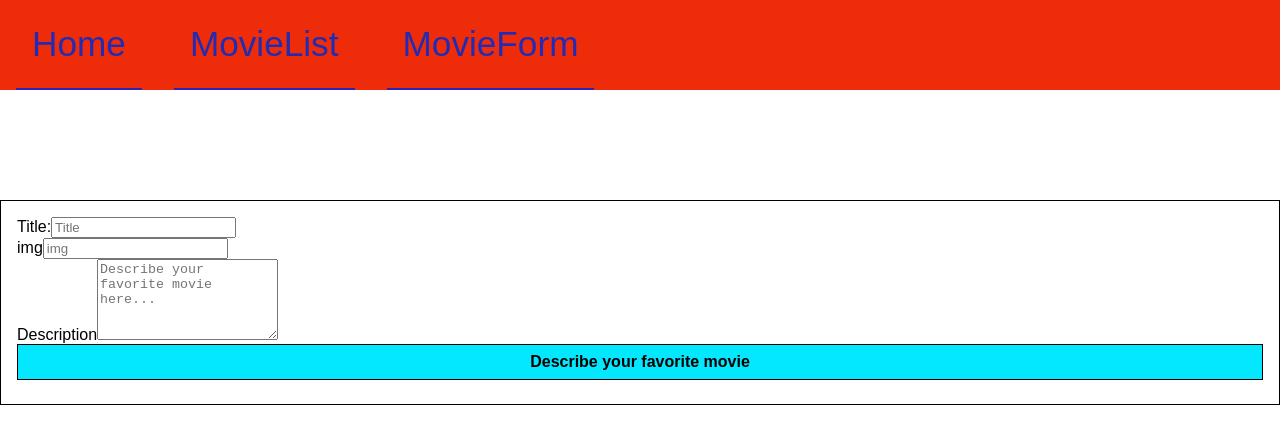
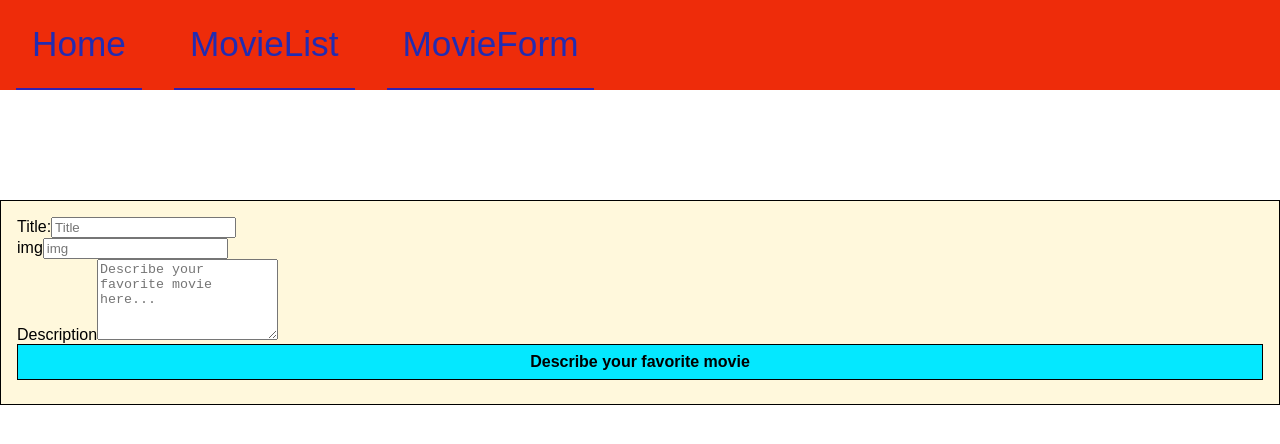
Before and after one commit to joshuamwale/Joshua-Mwale-React-App-project, a React (Create React App) app: page /movieform in a window 1280 px wide. Shown: the top 444 px of the page. Built offline with nearby package versions, Linux system fonts and the light colour scheme; data requests are answered from the project's data file.

Commit message:
Styled the movieform div

```diff
--- a/src/index.css
+++ b/src/index.css
@@ -114,6 +114,8 @@ form.movieform > input {
 
 .movieformdiv {
   margin-top: 200px;
+  align-items: center;
+  background-color: cornsilk;
 }
 input[type="submit"],
 button {
```
